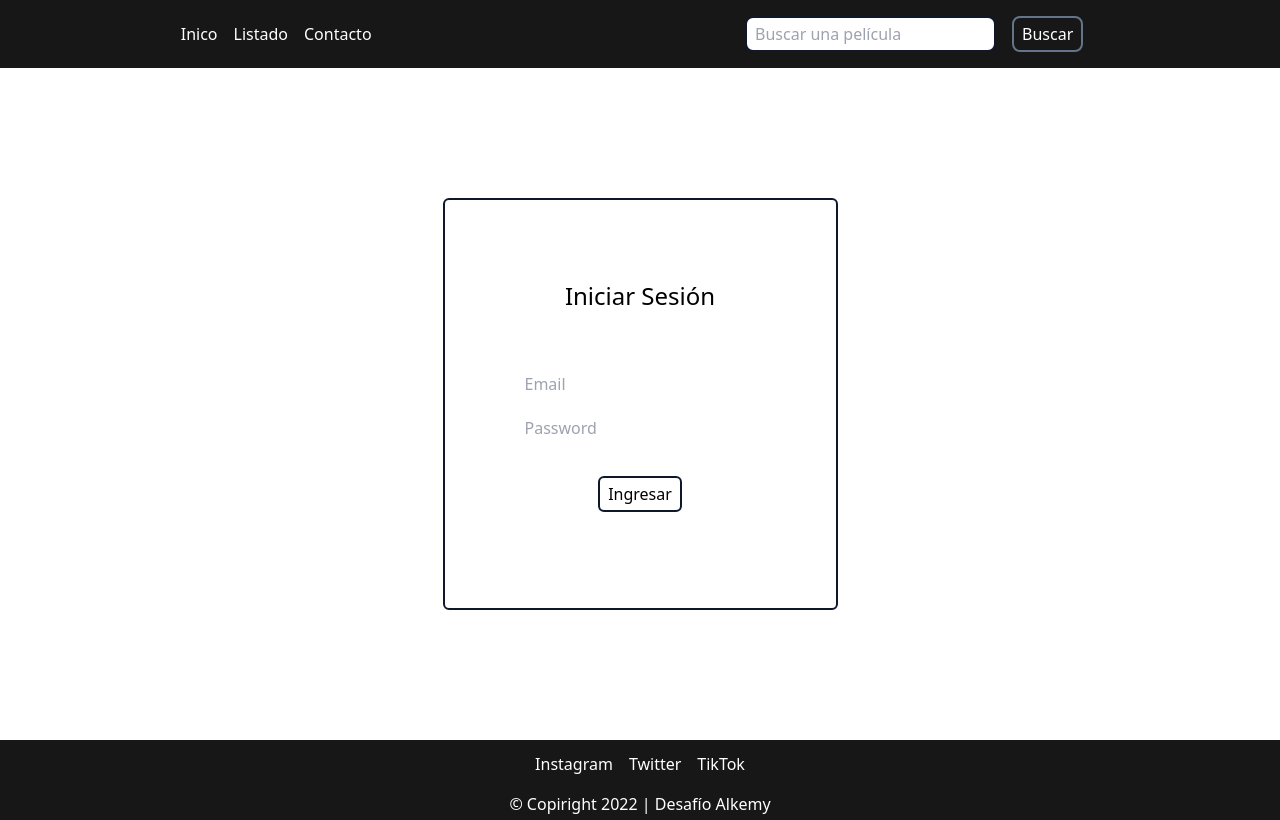
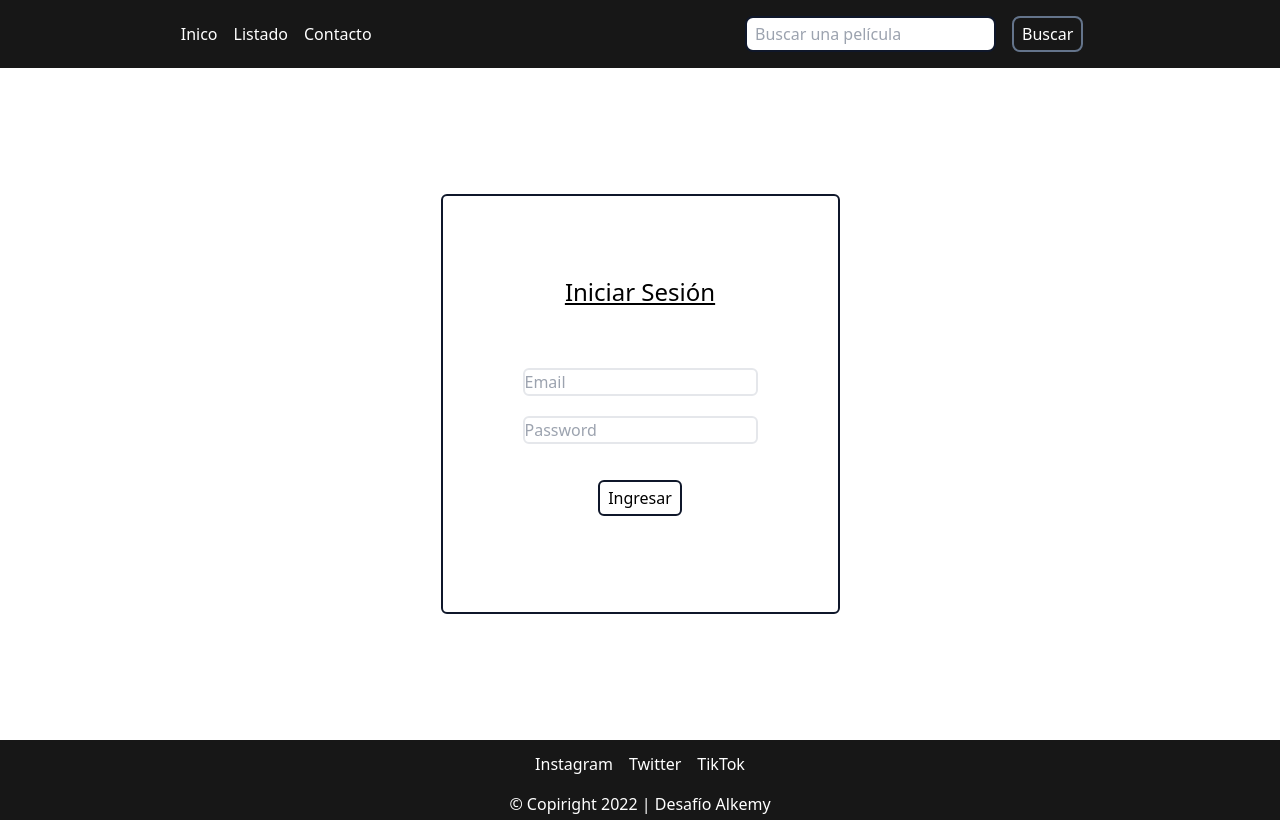
Before and after one commit to JoaquinDeLuca/Challenge, a React (Vite) app: page / in a window 1280 px wide. Built offline with nearby package versions, Linux system fonts and the light colour scheme.

Commit message:
changed style

```diff
--- a/src/Components/Login.jsx
+++ b/src/Components/Login.jsx
@@ -66,10 +66,10 @@ export default function Login() {
   return (
     <div className="flex justify-center items-center h-[84vh]">
         <form onSubmit={submitHandler} className="flex flex-col gap-5 items-center m-10 border-2 border-slate-900 p-20 rounded-md">
-            <h2 className="text-2xl mb-10">Iniciar Sesión</h2>
+            <h2 className="text-2xl mb-10 underline">Iniciar Sesión</h2>
 
-            <input type='text' name="email" placeholder="Email" />
-            <input type='Password' name="password" placeholder="Password" />
+            <input className="border-2 rounded-md" type='text' name="email" placeholder="Email" />
+            <input className="border-2 rounded-md" type='Password' name="password" placeholder="Password" />
 
             <button className="m-4 border-2 border-slate-900 hover:bg-slate-900 hover:text-white rounded-md px-2 py-1" type="submit">Ingresar</button>
         </form>
```
